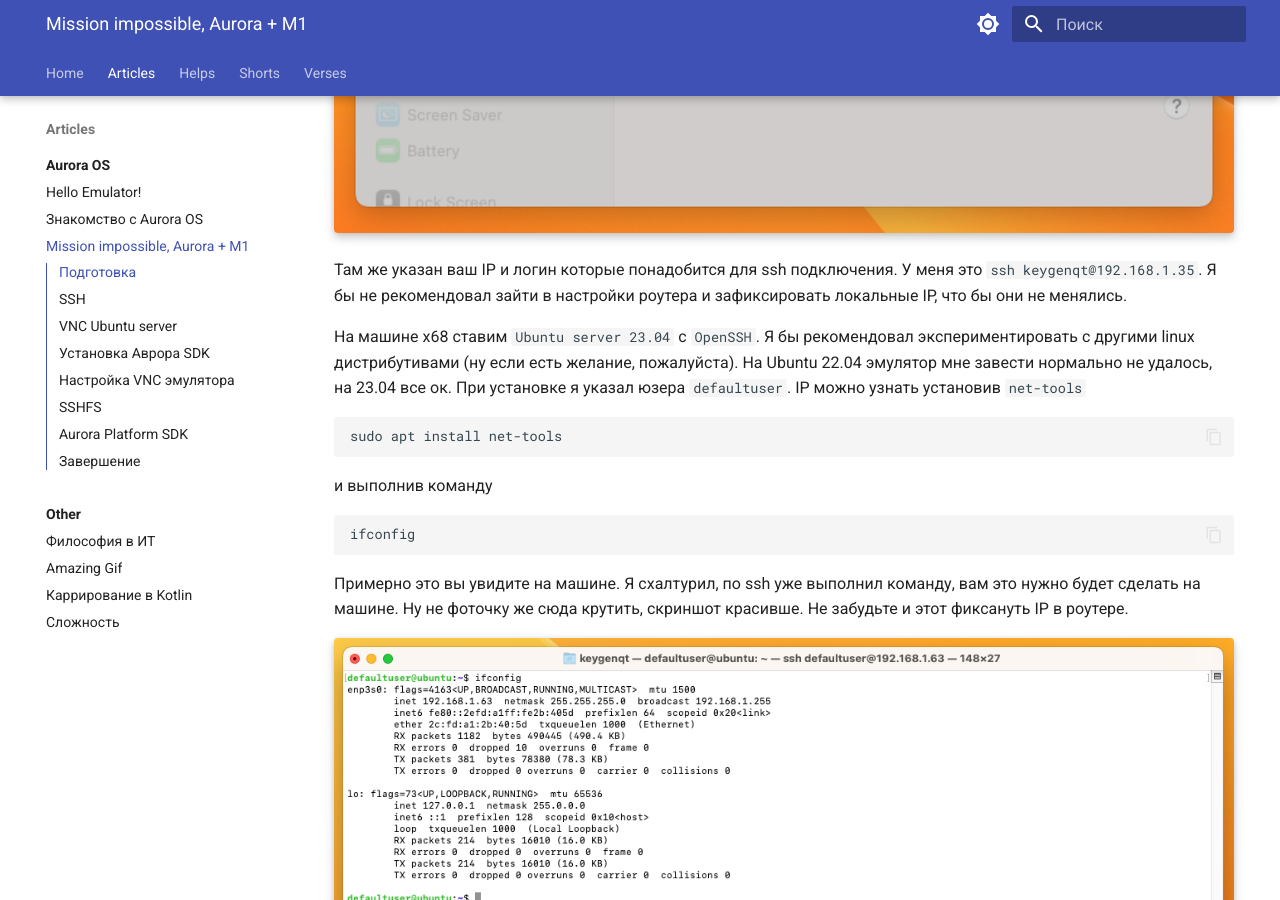
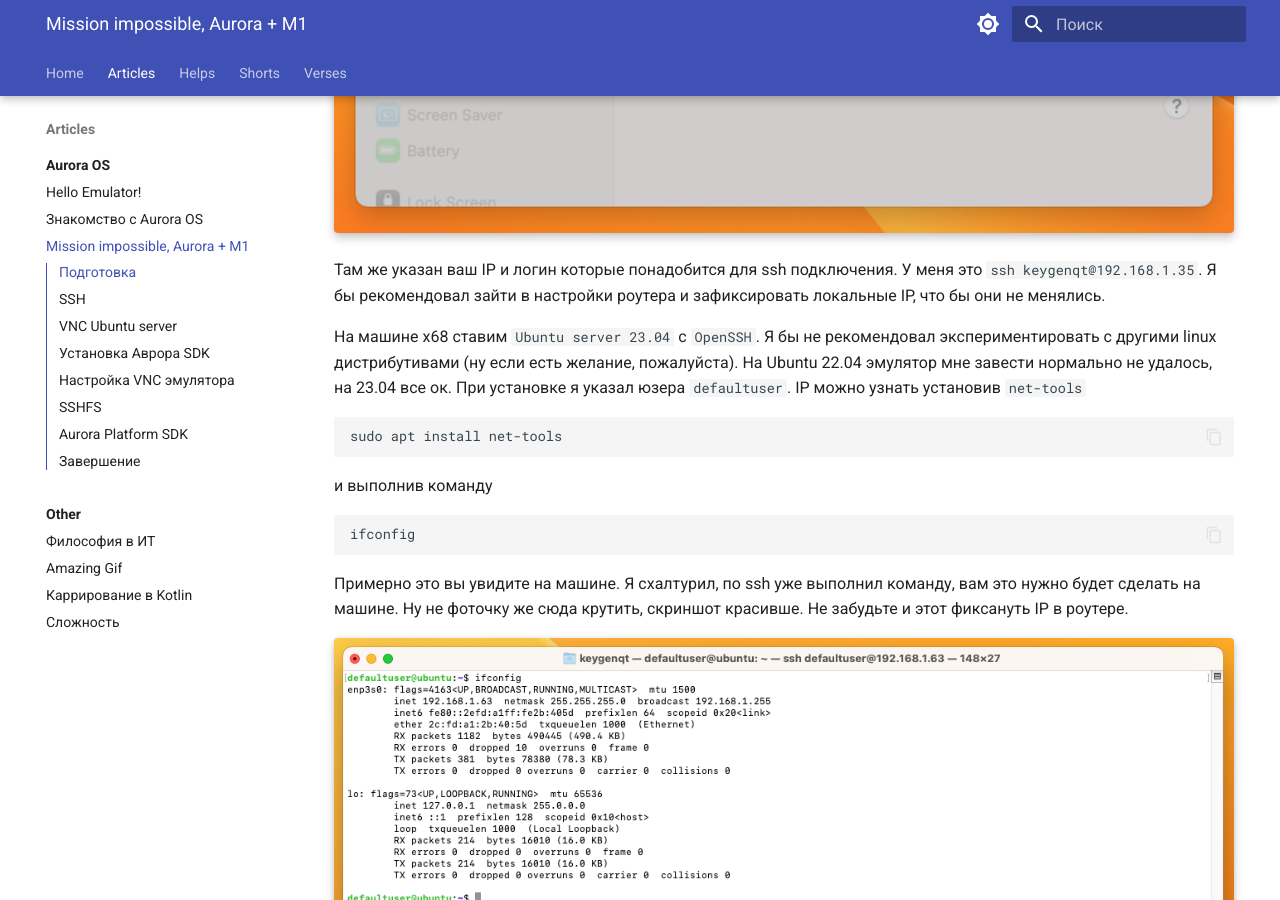
Before and after one commit to keygenqt/articles, an MkDocs documentation site: the page built from docs/articles/aurora/21_05_2023/index.md, in a window 1280 px wide and 900 px high, scrolled down 1253 px. Built offline with MkDocs 1.6.1 and Material for MkDocs 9.7.7, drawn with Linux system fonts in a browser that asks for light colours.

```diff
--- a/docs/articles/aurora/21_05_2023/index.md
+++ b/docs/articles/aurora/21_05_2023/index.md
@@ -16,10 +16,10 @@
 
 Там же указан ваш IP и логин которые понадобится для ssh подключения.
 У меня это `ssh keygenqt@192.168.1.35`.
-Я бы не рекомендовал зайти в настройки роутера и зафиксировать локальные IP, что бы они не менялись.
+Я бы рекомендовал зайти в настройки роутера и зафиксировать локальные IP, что бы они не менялись.
 
 На машине x68 ставим `Ubuntu server 23.04` с `OpenSSH`.
-Я бы рекомендовал экспериментировать с другими linux дистрибутивами (ну если есть желание, пожалуйста).
+Я бы не рекомендовал экспериментировать с другими linux дистрибутивами (ну если есть желание, пожалуйста).
 На Ubuntu 22.04 эмулятор мне завести нормально не удалось, на 23.04 все ок.
 При установке я указал юзера `defaultuser`.
 IP можно узнать установив `net-tools`
```
